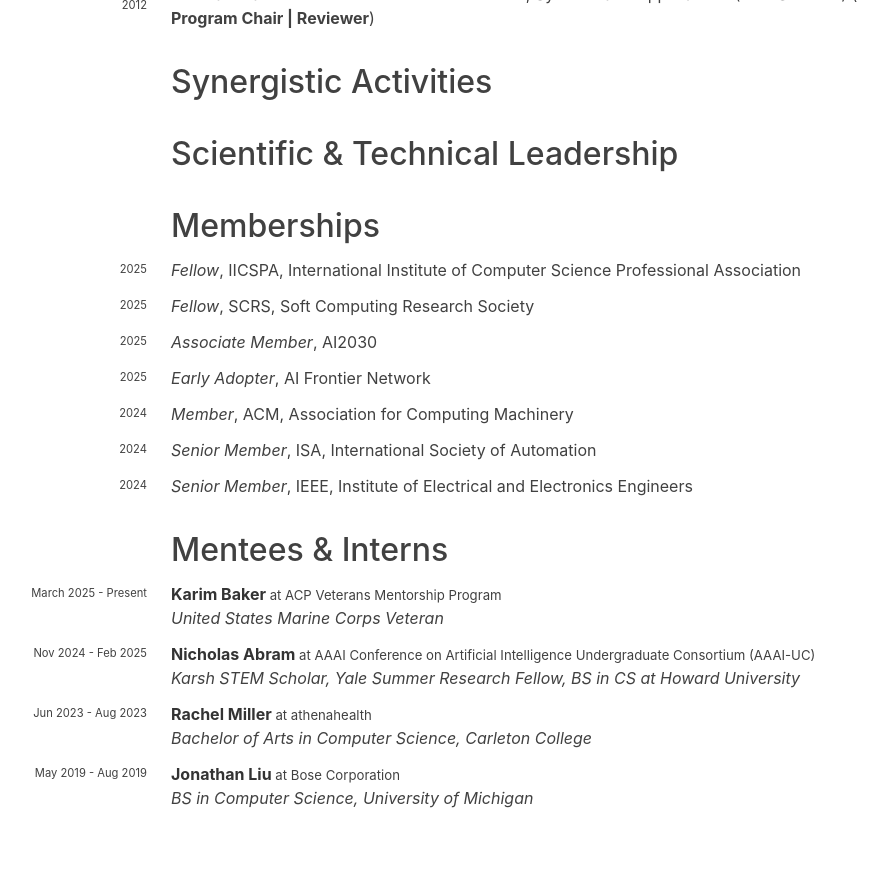
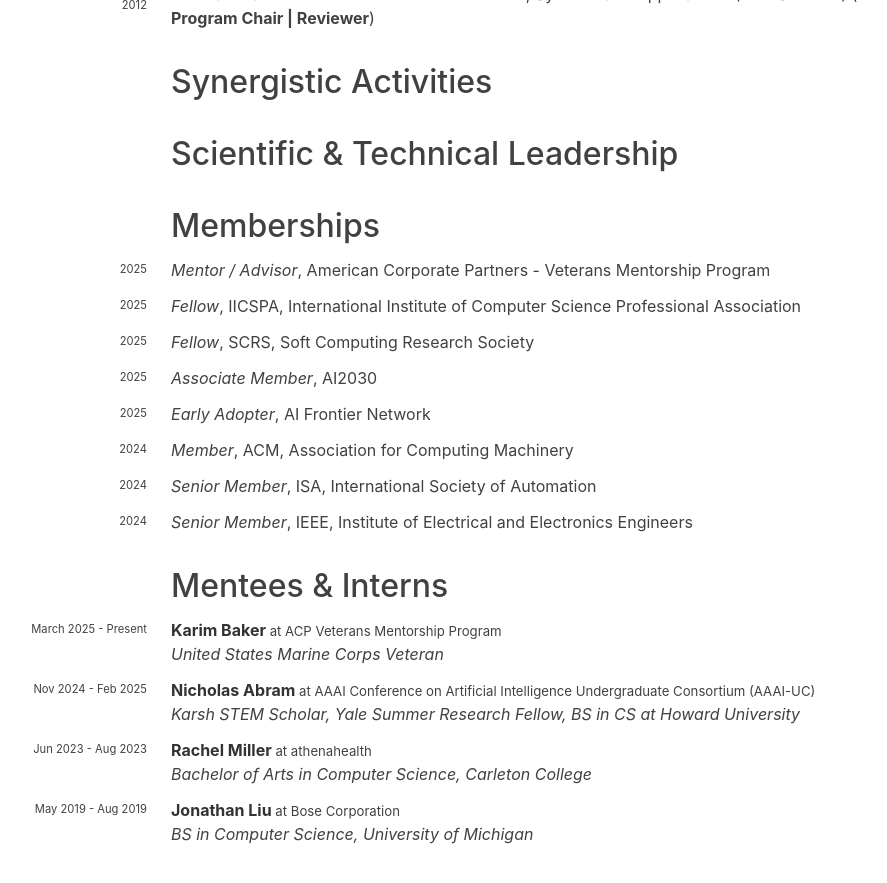
Before and after one commit to hariharanragothaman/hariharanragothaman.github.io, a Jekyll site: the page built from cv.md, in a window 1280 px wide and 900 px high, scrolled down 7189 px. Shown: the top 883 px of the window, without its empty margins (161-1048 px from the left). Built offline with Jekyll 4.4.1, drawn with Linux system fonts in a browser that asks for light colours; nearby versions of some CDN libraries; some web fonts are replaced.

Commit message:
Polishes and Updates

```diff
--- a/_data/membership.yaml
+++ b/_data/membership.yaml
@@ -1,3 +1,7 @@
+- institution: American Corporate Partners - Veterans Mentorship Program
+  position: Mentor / Advisor
+  year: 2025
+
 - institution: IICSPA, International Institute of Computer Science Professional Association
   position: Fellow
   year: 2025
```
